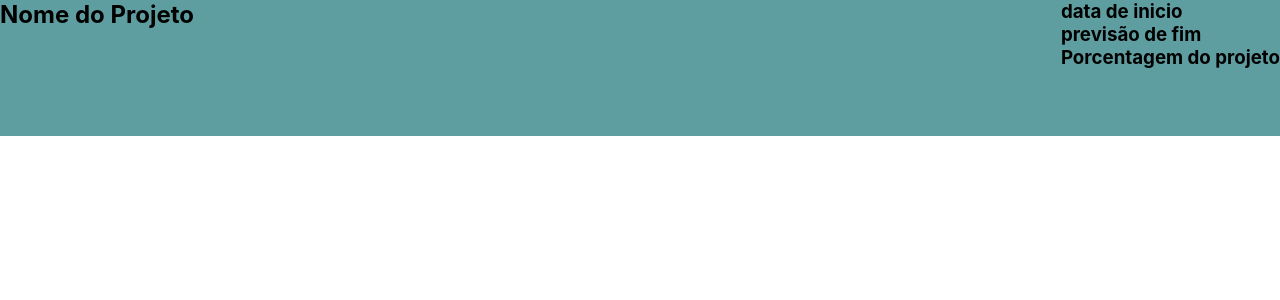
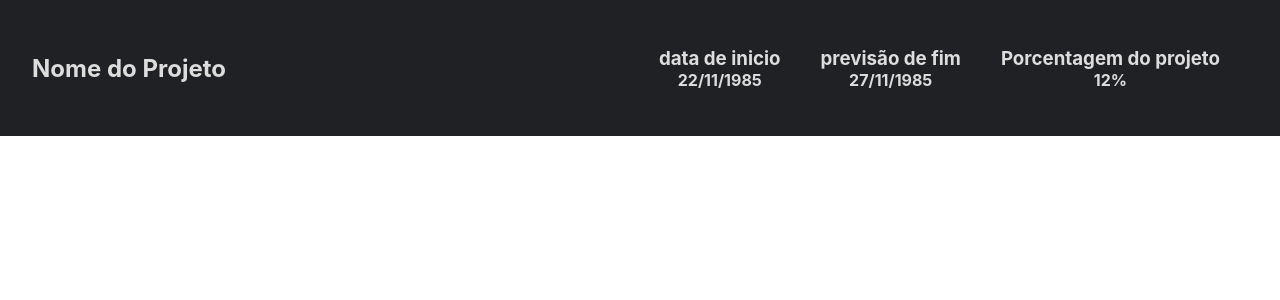
Before and after one commit to OliveiraBRE/sistema-gerenciamento-processos-front-pit2, a React (Create React App) app: page / in a window 1280 px wide. Shown: the top 300 px of the page. Built offline with nearby package versions, Linux system fonts and the light colour scheme.

Commit message:
fix: side Bar

```diff
--- a/src/PAINEL/SideBar.css
+++ b/src/PAINEL/SideBar.css
@@ -1,21 +1,56 @@
+:root{
+
+}
+
+.side-bar,
+.side-bar__title,
+.side-bar__info,
+.side-bar__info ul,
+.side-bar__info li {
+  display: flex;
+}
+
 .side-bar {
   width: 100vw;
   height: 17vh;
-  display: flex;
   justify-content: space-between;
-  background-color: cadetblue;
+  background-color:#202124;
 }
 
-side-bar__title,
-side-bar__info {
+.side-bar__title,
+.side-bar__info {
   flex: 1;
 }
 
-side-bar__title {
-  width: 50vw;
-  height: inherit;
-  background-color: blueviolet;
+.side-bar__title {
+  align-items: center;
+  color: #ddd;
 }
+
+.side-bar__title {
+  padding-left: 2.5vw;
+}
+
+.side-bar__info {
+  justify-content: flex-end;
+  padding-right: 5vh;
+}
+
+.side-bar__info ul {
+  list-style: none;
+  align-items: center;
+}
+
+.side-bar__info li {
+  flex-direction: column;
+  justify-content: center;
+  align-items: center;
+  margin: 0 2.5vh;
+  color: #ddd;
+}
+
+
+
 /*
 
 side-bar__title,
--- a/src/PAINEL/SideBar.js
+++ b/src/PAINEL/SideBar.js
@@ -9,9 +9,18 @@ const SideBar = () => {
     </div>
     <div className="side-bar__info">
       <ul>
-        <li><h3>data de inicio</h3></li>
-        <li><h3>previsão de fim</h3></li>
-        <li><h3>Porcentagem do projeto</h3></li>
+        <li>
+          <h3>data de inicio</h3>
+          <h4>22/11/1985</h4>
+        </li>
+        <li>
+          <h3>previsão de fim</h3>
+          <h4>27/11/1985</h4>
+        </li>
+        <li>
+          <h3>Porcentagem do projeto</h3>
+          <h4>12%</h4>
+        </li>
       </ul>
     </div>
   </div>
```
